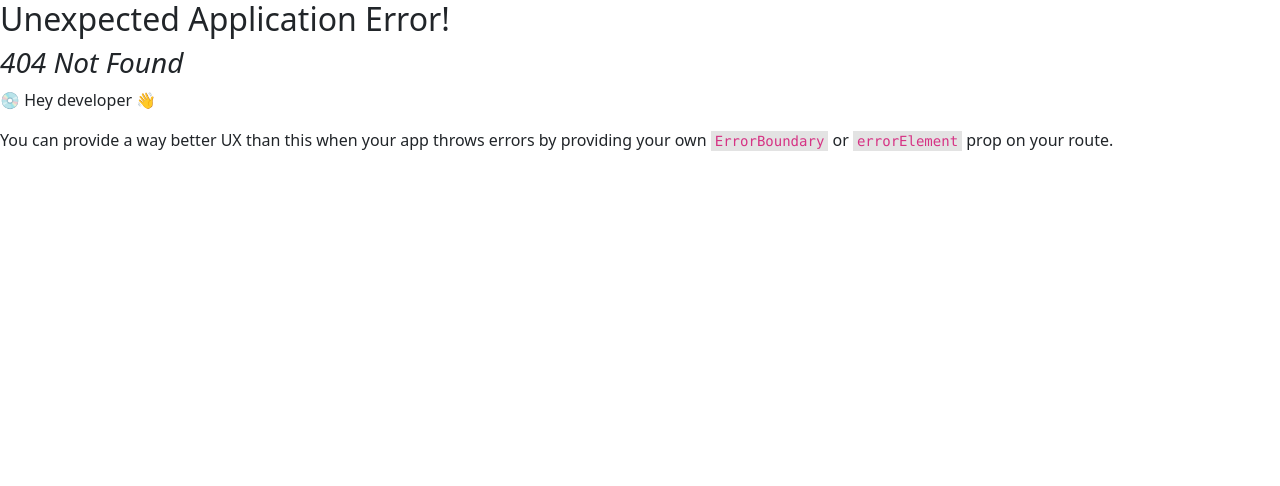
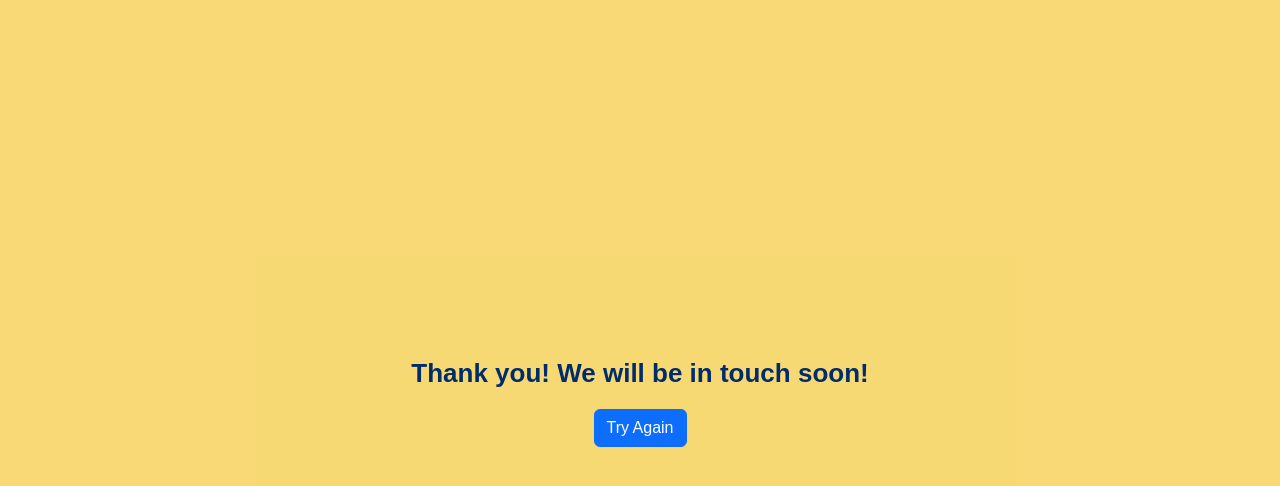
Before and after one commit to eddiesands98gmail/further_interview, a React (Create React App) app: page /further_interview/thankyou in a window 1280 px wide. Before the commit this address had no page. Shown: the top 486 px of the page. Built offline with nearby package versions, Linux system fonts and the light colour scheme.

Commit message:
fixing gh pages

```diff
--- a/src/App.js
+++ b/src/App.js
@@ -7,15 +7,15 @@ import { createBrowserRouter, RouterProvider } from "react-router-dom";
 
 const router = createBrowserRouter([
   {
-    path: "/",
+    path: "/further_interview/",
     element: <Welcome></Welcome>,
   },
   {
-    path: "/form",
+    path: "/further_interview/form",
     element: <IntakeForm></IntakeForm>,
   },
   {
-    path: "/thankyou",
+    path: "/further_interview/thankyou",
     element: <ThankYou></ThankYou>,
   },
 ]);
--- a/src/components/thankyou.js
+++ b/src/components/thankyou.js
@@ -5,7 +5,7 @@ function ThankYou(props) {
     <div className="App">
       <header className="App-header2">
         <p>Thank you! We will be in touch soon!</p>
-        <Button href="/form">Try Again</Button>
+        <Button href="/further_interview/">Try Again</Button>
       </header>
     </div>
   );
--- a/src/components/welcome.js
+++ b/src/components/welcome.js
@@ -5,7 +5,7 @@ function Welcome(props) {
     <div className="App">
       <header className="App-header">
         <p>Welcome!</p>
-        <Button href="/form">Start</Button>
+        <Button href="/further_interview/form">Start</Button>
       </header>
     </div>
   );
```
